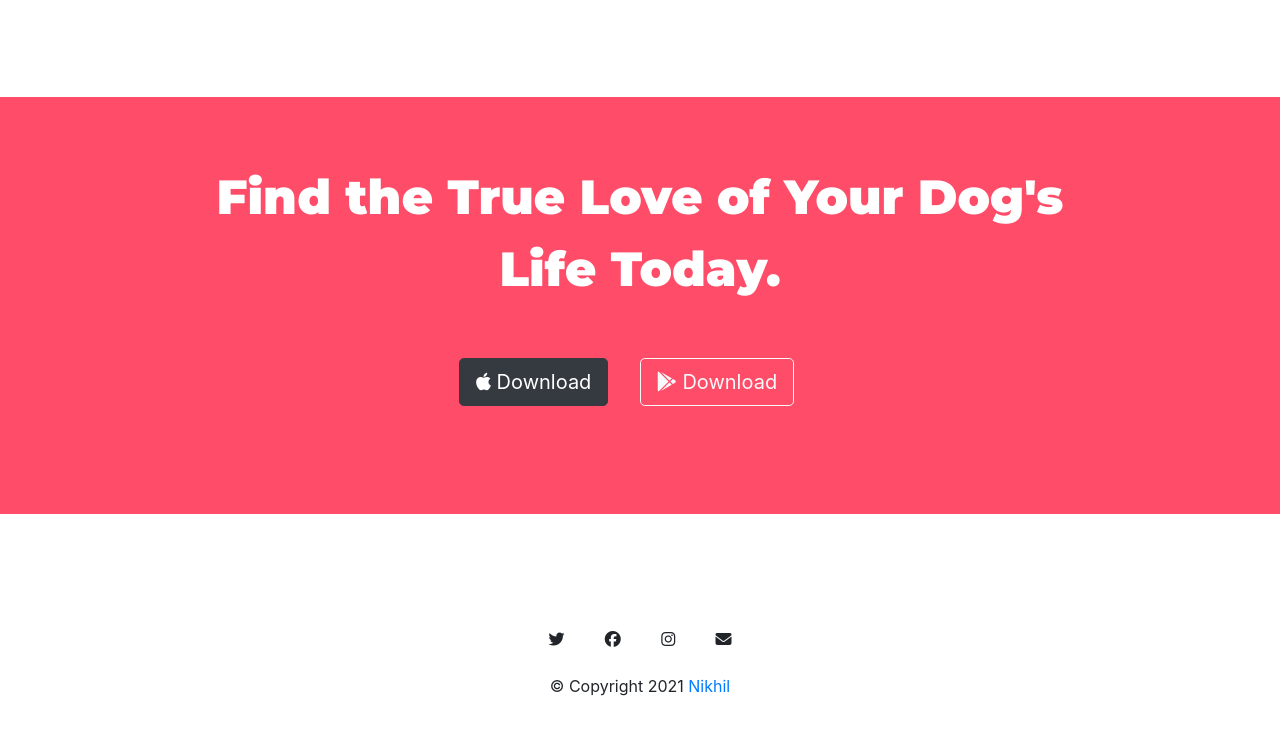
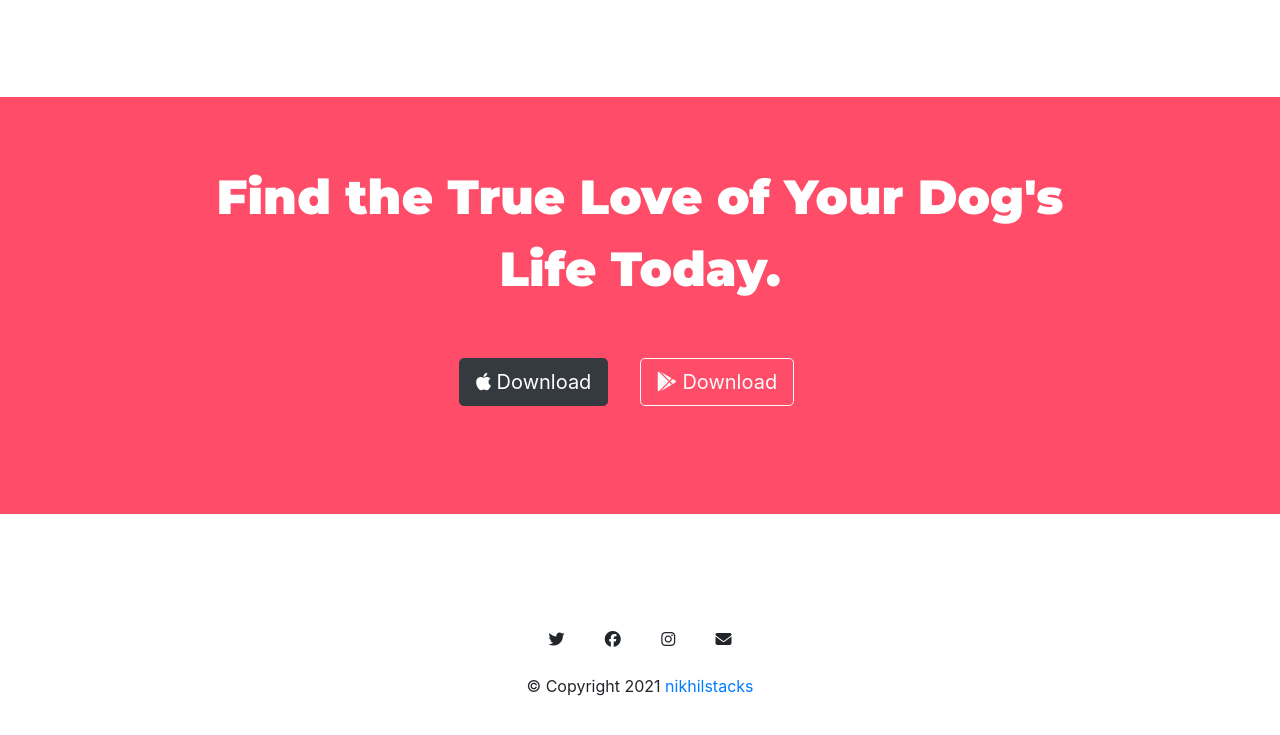
Before and after one commit to nikhilstacks/tindog, a plain HTML site: page index.html in a window 1280 px wide. Shown: the part 2411-3146 px from the top of the page. Drawn offline with nearby package versions, Linux system fonts and the light colour scheme.

Commit message:
username

```diff
--- a/index.html
+++ b/index.html
@@ -203,7 +203,7 @@
     <i class="footer-icon fab fa-facebook"></i>
     <i class="footer-icon fab fa-instagram"></i>
     <i class="footer-icon fas fa-envelope"></i>
-    <p>© Copyright 2021 <a href="https://github.com/nikhilstacks">Nikhil</a></p>
+    <p>© Copyright 2021 <a href="https://github.com/nikhilstacks">nikhilstacks</a></p>
 
   </footer>
 
```
